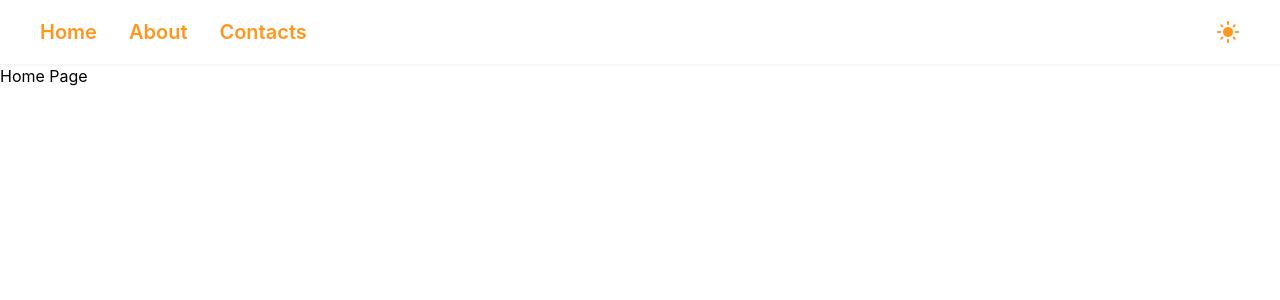
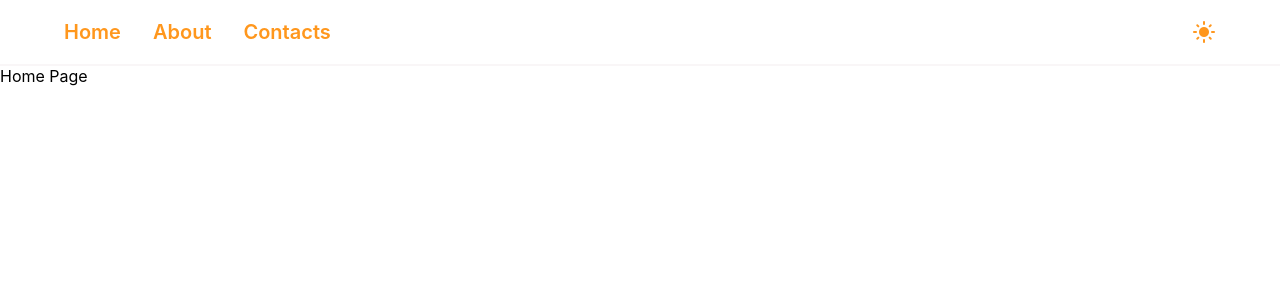
Before and after one commit to Alekseypavlov14/portfolio-site, a React (Create React App) app: page / in a window 1280 px wide. Shown: the top 300 px of the page. Built offline with nearby package versions, Linux system fonts and the light colour scheme.

Commit message:
start adaptive header

```diff
--- a/src/components/Header/Header.module.css
+++ b/src/components/Header/Header.module.css
@@ -14,12 +14,18 @@
 }
 
 .HeaderContainer {
-  max-width: var(--content-width);
+  width: var(--content-width);
   height: 100%;
   margin: 0 auto;
   display: flex;
   justify-content: space-between;
   align-items: center;
+}
+
+@media (max-width: 1300px) {
+  .HeaderContainer {
+    width: 90%;
+  }
 }
 
 .Link {
```
